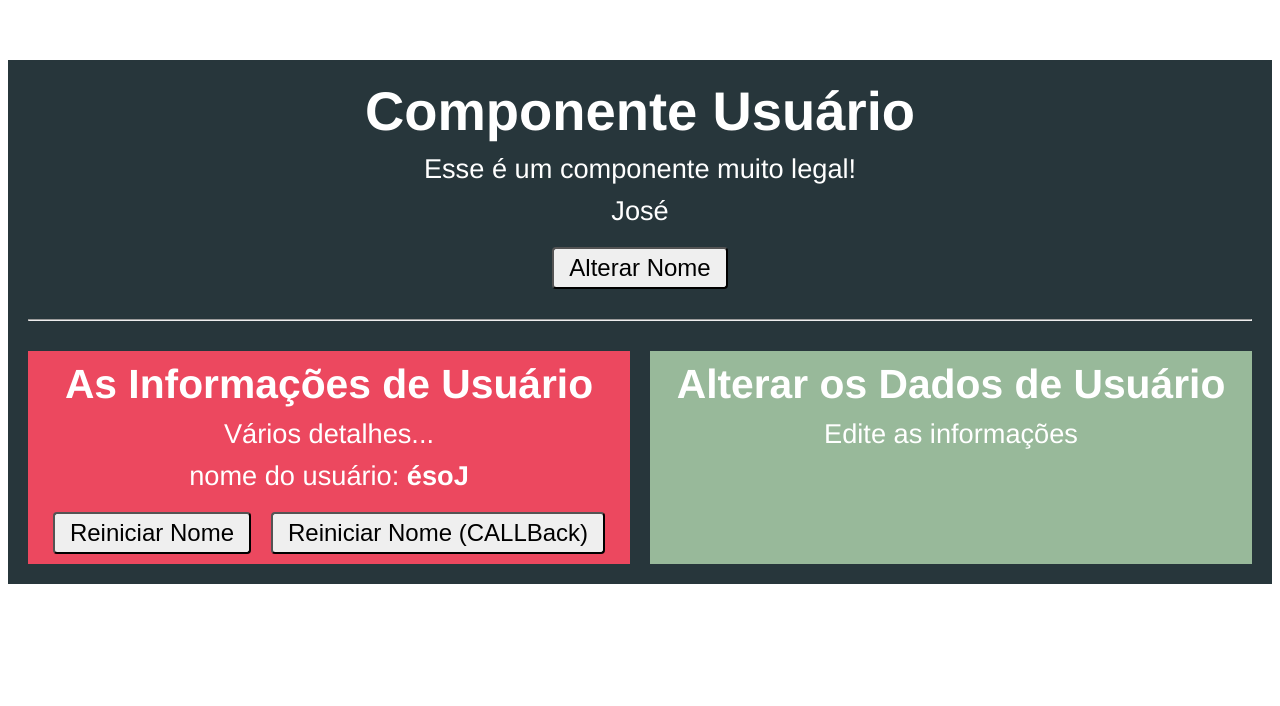
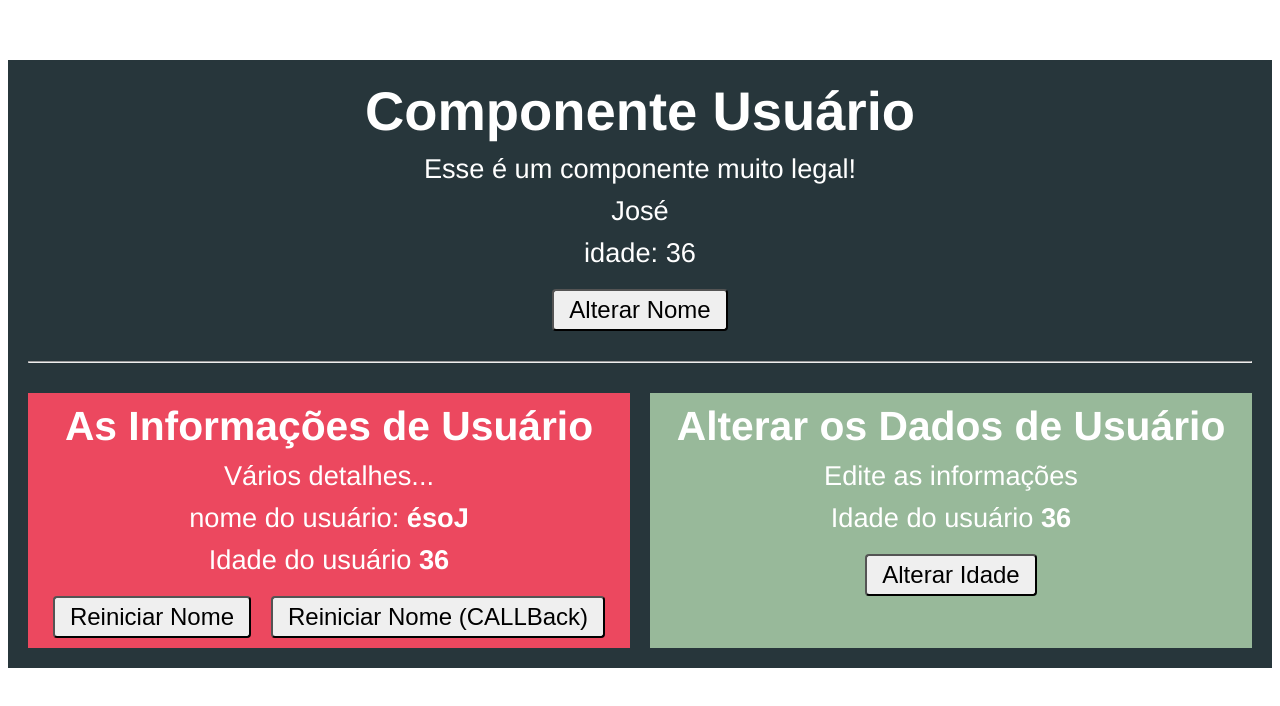
Before and after one commit to josemalcher/CODE3R-Curso-VueJS-2-O-Guia-Completo-incl-Vue-Router-Vuex, a Vue app in the folder Secao-08-Comunicacao-Entre-Componentes/117-Comunicacao-Entre-Componentes/comunicacao/: page / in a window 1280 px wide. Shown: the top 706 px of the page. Built offline with nearby package versions, Linux system fonts and the light colour scheme.

Commit message:
127. Comunicação entre Componentes Irmãos

```diff
--- a/Secao-08-Comunicacao-Entre-Componentes/117-Comunicacao-Entre-Componentes/comunicacao/src/components/Usuario.vue
+++ b/Secao-08-Comunicacao-Entre-Componentes/117-Comunicacao-Entre-Componentes/comunicacao/src/components/Usuario.vue
@@ -3,19 +3,25 @@
     <h1>Componente Usuário</h1>
     <p>Esse é um componente muito legal!</p>
     <p>{{ nome }}</p>
+    <p>idade: {{ idade }}</p>
     <button @click="alterarNome">Alterar Nome</button>
     <hr>
     <div class="componentes">
       <app-usuario-info
           :nome="nome"
+          :idade="idade"
           @nomeMudou="nome = $event"
           :reiniciarFn="reiniciarNome"
+
       />
-<!--      <app-usuario-info
-          :nome="nome"
-          @nomeMudou="nome = $event.antigo + $event.novo"
-      />-->
-      <app-usuario-editar/>
+      <!--      <app-usuario-info
+                :nome="nome"
+                @nomeMudou="nome = $event.antigo + $event.novo"
+            />-->
+      <app-usuario-editar
+          :idade="idade"
+          @idadeMudou="idade = $event + 50"
+      />
     </div>
   </div>
 </template>
@@ -28,14 +34,15 @@
   components: {AppUsuarioInfo, AppUsuarioEditar},
   data() {
     return {
-      nome: 'José'
+      nome: 'José',
+      idade: 36
     }
   },
   methods: {
     alterarNome() {
       this.nome = "José Malcher JR"
     },
-    reiniciarNome(){
+    reiniciarNome() {
       this.nome = "PEDRO USER"
     }
   }
--- a/Secao-08-Comunicacao-Entre-Componentes/117-Comunicacao-Entre-Componentes/comunicacao/src/components/UsuarioEditar.vue
+++ b/Secao-08-Comunicacao-Entre-Componentes/117-Comunicacao-Entre-Componentes/comunicacao/src/components/UsuarioEditar.vue
@@ -2,12 +2,22 @@
   <div class="componente">
     <h2>Alterar os Dados de Usuário</h2>
     <p>Edite as informações</p>
+    <p>Idade do usuário <strong>{{ idade }}</strong></p>
+    <button @click="alterarIdade">Alterar Idade</button>
   </div>
 </template>
 
 <script>
 export default {
-
+  props: {
+    idade: [Number, String]
+  },
+  methods:{
+    alterarIdade(){
+      //this.idade = 10
+      this.$emit('idadeMudou', 10)
+    }
+  }
 }
 </script>
 
--- a/Secao-08-Comunicacao-Entre-Componentes/117-Comunicacao-Entre-Componentes/comunicacao/src/components/UsuarioInfo.vue
+++ b/Secao-08-Comunicacao-Entre-Componentes/117-Comunicacao-Entre-Componentes/comunicacao/src/components/UsuarioInfo.vue
@@ -3,6 +3,7 @@
     <h2>As Informações de Usuário</h2>
     <p>Vários detalhes...</p>
     <p>nome do usuário: <strong>{{ inverterNome() }}</strong></p>
+    <p>Idade do usuário <strong>{{ idade }}</strong></p>
     <button @click="reiniciarNome">Reiniciar Nome</button>
     <button @click="reiniciarFn">Reiniciar Nome (CALLBack)</button>
   </div>
```
Lines whose indentation alone changed are shown as unchanged.
